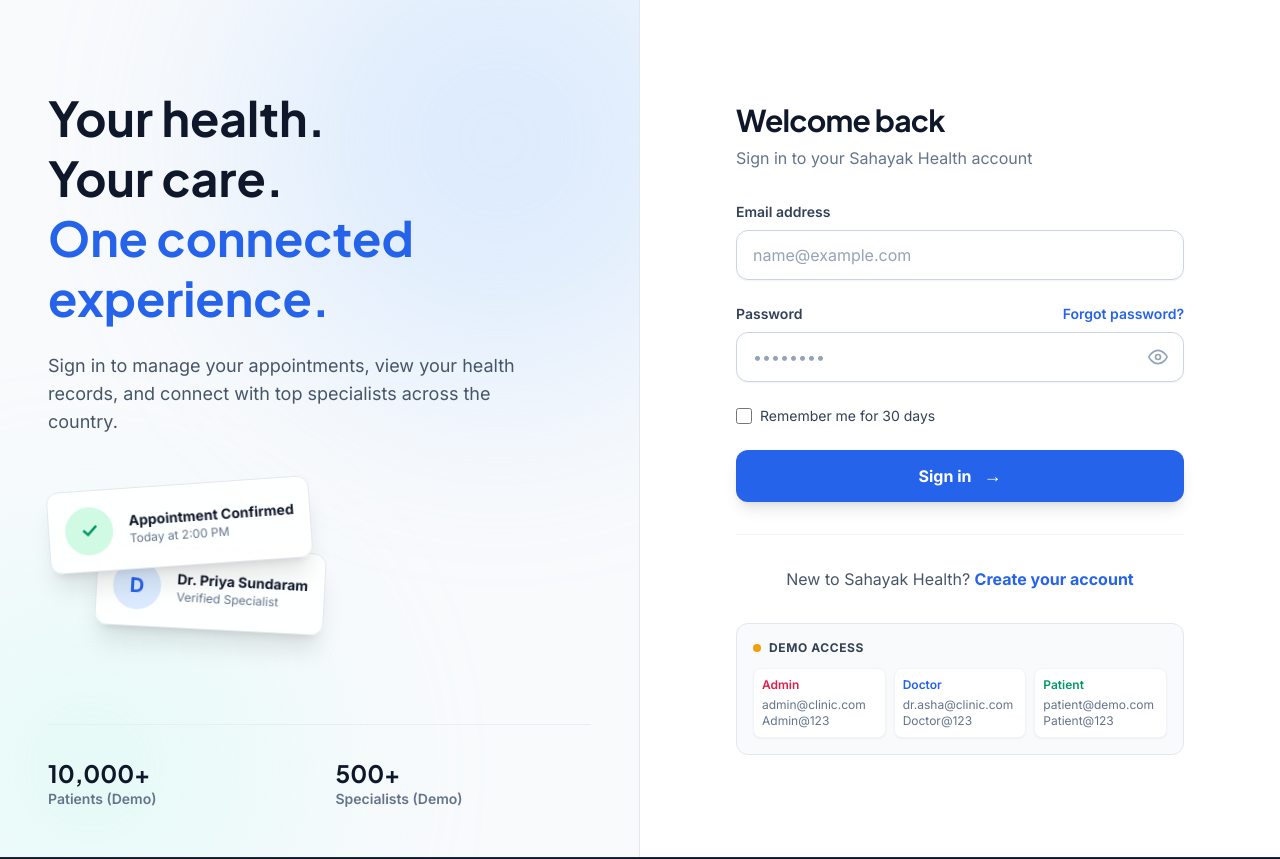
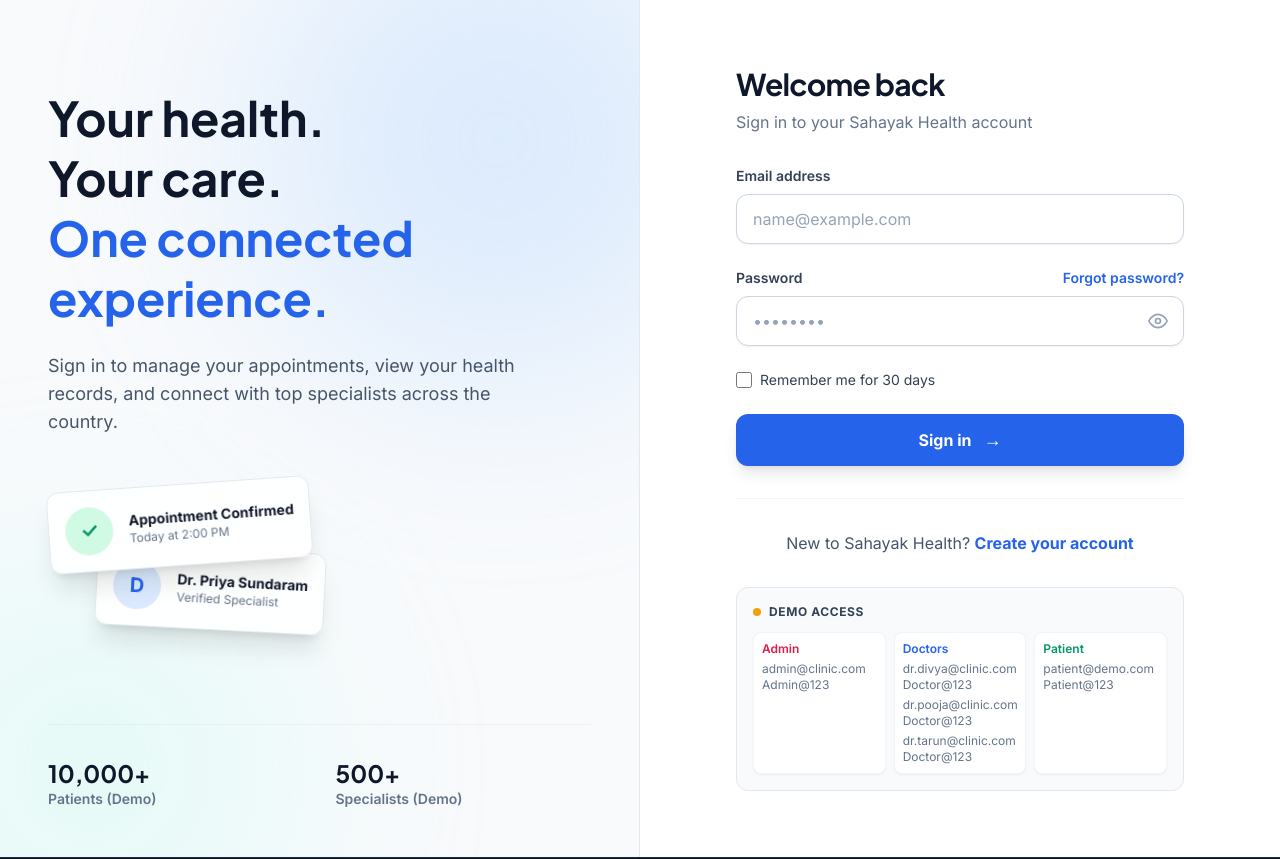
Before and after one commit to prudhvipanala41-sudo/Healthcare-Appointment-Follow-up-Manager, a React (Vite) app in the folder frontend/: page /login in a window 1280 px wide. Shown: the top 859 px of the page. Built offline with nearby package versions, Linux system fonts and the light colour scheme; no server answers.

Commit message:
fix: update demo doctor emails

```diff
--- a/frontend/src/pages/Login.jsx
+++ b/frontend/src/pages/Login.jsx
@@ -228,8 +228,10 @@ export default function Login() {
                 <p>admin@clinic.com<br/>Admin@123</p>
               </div>
               <div className="bg-white p-2 rounded-lg border border-slate-100 shadow-sm">
-                <p className="font-semibold text-blue-600 mb-1">Doctor</p>
-                <p>dr.asha@clinic.com<br/>Doctor@123</p>
+                <p className="font-semibold text-blue-600 mb-1">Doctors</p>
+                <p className="mb-1">dr.divya@clinic.com<br/>Doctor@123</p>
+                <p className="mb-1">dr.pooja@clinic.com<br/>Doctor@123</p>
+                <p>dr.tarun@clinic.com<br/>Doctor@123</p>
               </div>
               <div className="bg-white p-2 rounded-lg border border-slate-100 shadow-sm">
                 <p className="font-semibold text-emerald-600 mb-1">Patient</p>
```
